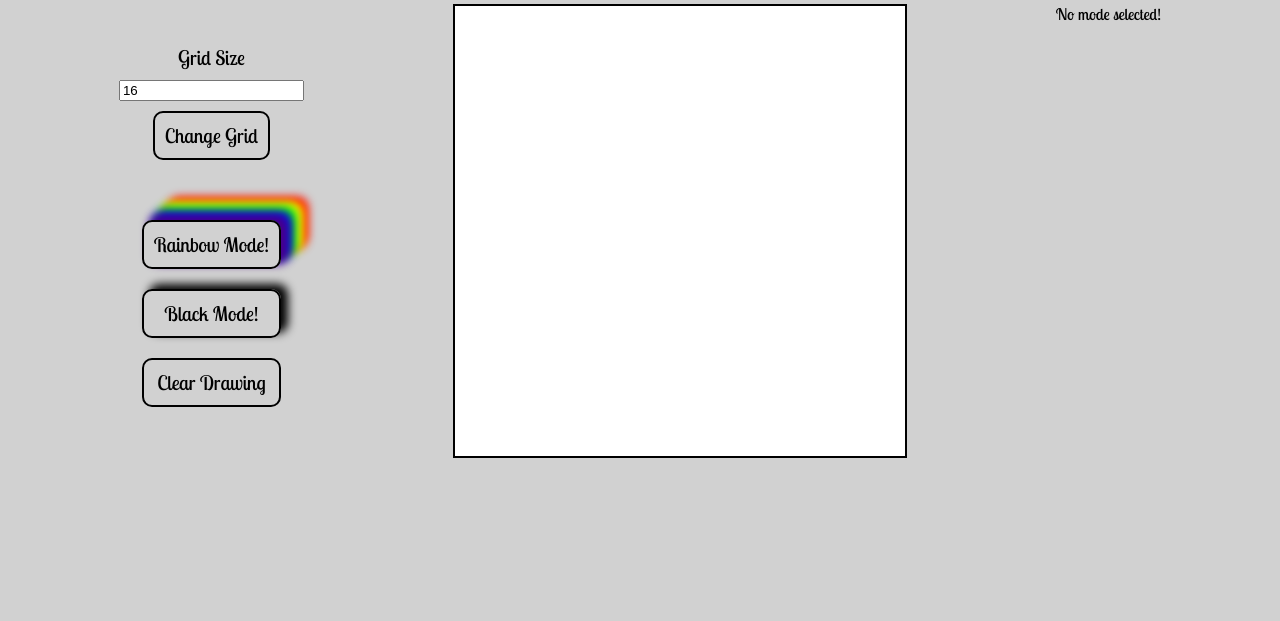
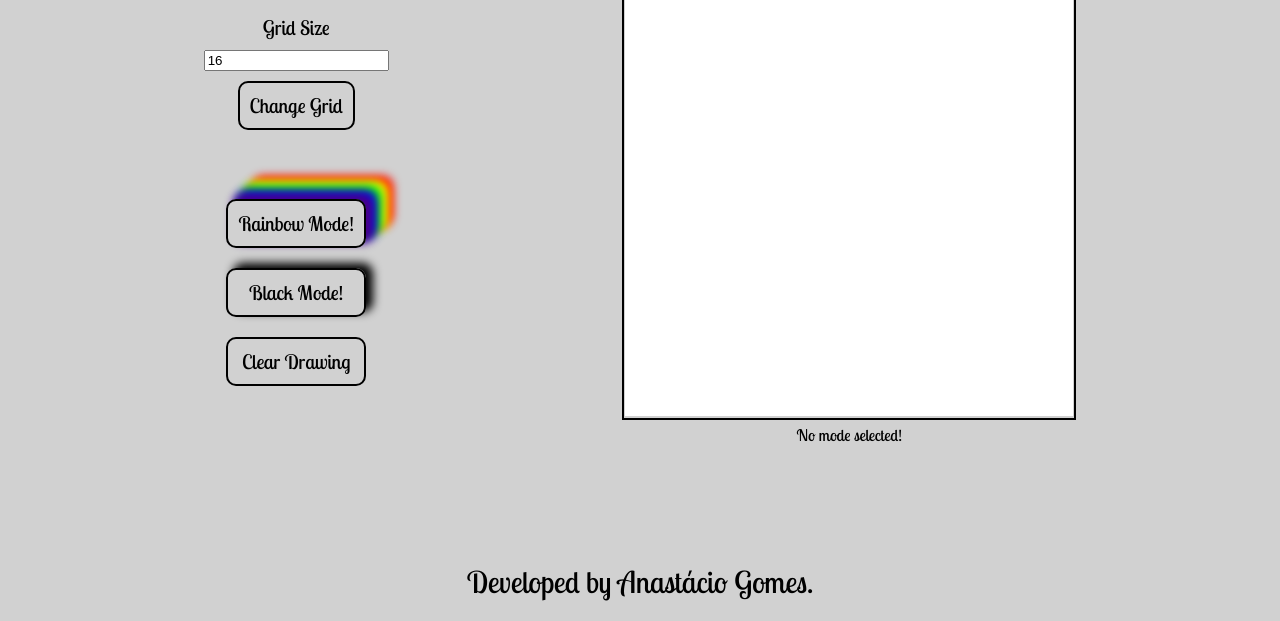
Before and after one commit to gloinho/etch-a-sketch, a plain HTML site: page index.html in a window 1280 px wide. Shown: the part 199-820 px from the top of the page. Drawn offline with Linux system fonts and the light colour scheme.

Commit message:
UI alterations

```diff
--- a/index.html
+++ b/index.html
@@ -12,9 +12,9 @@
     <script src="./scripts.js" defer></script>
 </head>
 <body id="body">
+    <div id="content">
         <div id="header">
             <div id="title"></div>
-        <div id="signature"></div>
         </div>
         <div id="grid-container">
             <div id="stuff">
@@ -29,9 +29,13 @@
                     <button id="clear">Clear Drawing</button>
                 </div>
             </div>
+            <div id="container">
                 <div id="grid">
                 </div>
                 <div id="currentmode"></div>
             </div>
+        </div>
+    </div>
+    <div id="signature"></div>
 </body>
 </html>
--- a/scripts.js
+++ b/scripts.js
@@ -1,6 +1,7 @@
 // Calculating square size without changing the amount of pixels of de div (grid-container (500x500))
 function squareSize(size){
-    let sqsize = 450/size;
+    let sqsize = Math.round(450/size);
+    console.log(sqsize)
     return sqsize;
 };
 
--- a/styles.css
+++ b/styles.css
@@ -4,7 +4,11 @@ body{
     background-color: rgb(209, 209, 209);
     height: 100vh;
     font-family: 'Lobster Two', cursive;
+    display: flex;
+    flex-direction: column;
+    justify-content: space-between;
 }
+
 #grid{
     display: grid;
     grid-template-columns: repeat(16, 31.25px);
@@ -19,6 +23,14 @@ body{
     display: flex;
     justify-content: space-evenly;
     gap: 30px;
+    flex-wrap: wrap-reverse;
+}
+
+#container{
+    display: flex;
+    flex-direction: column;
+    align-items: center;
+    gap:5px;
 }
 .square{
     background-color: white;
@@ -41,14 +53,15 @@ button {
 #black{
     box-shadow: 7px -5px 10px 0px black;
 }
-#header{
-    margin: 20px;
-}
+
 #title{
     font-size: 100px;
+    margin: 20px;
 }
 #signature{
     font-size: 30px;
+    display: flex;
+    justify-content: center;
 }
 
 #buttons{
```
Lines whose indentation alone changed are shown as unchanged.
